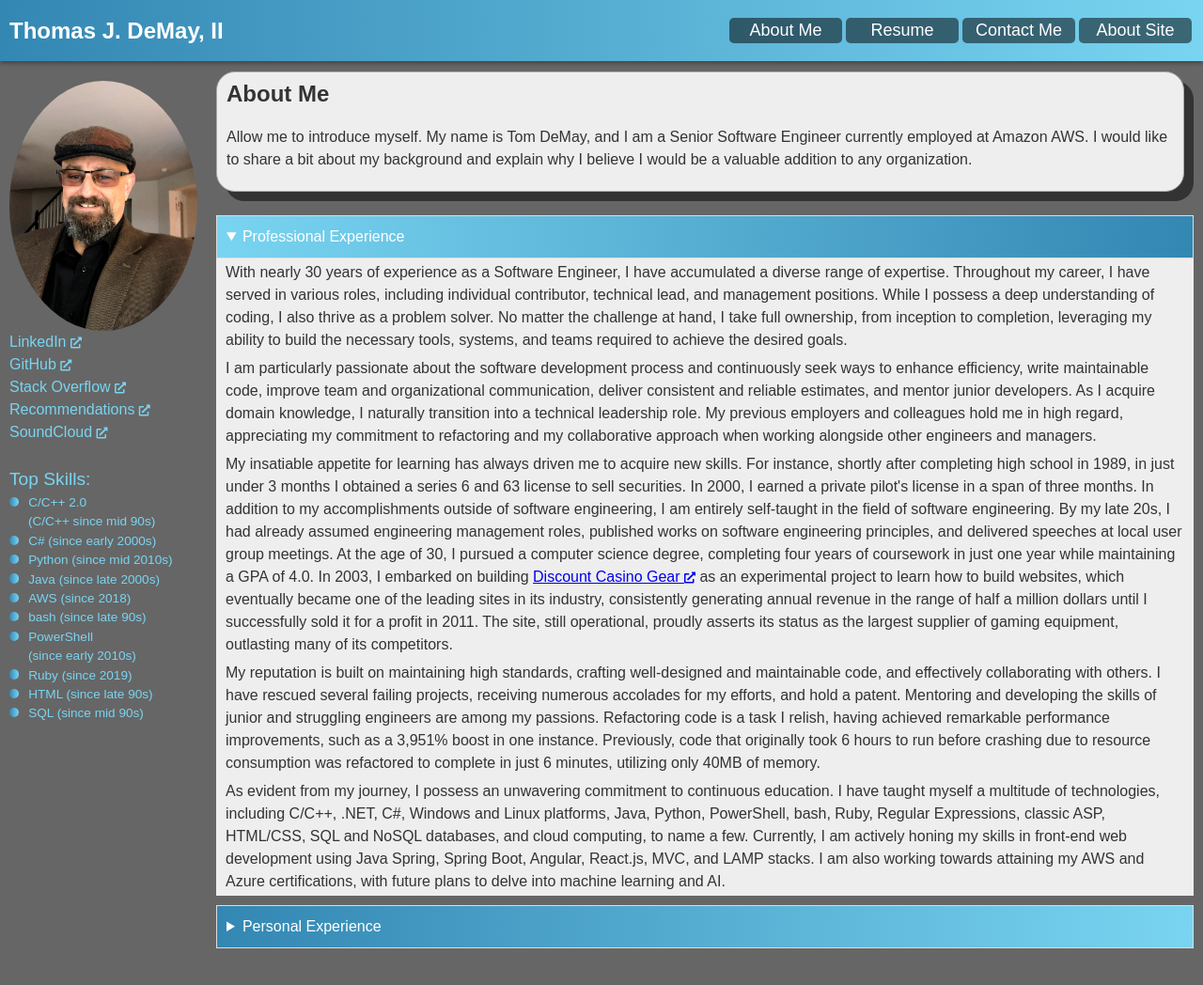
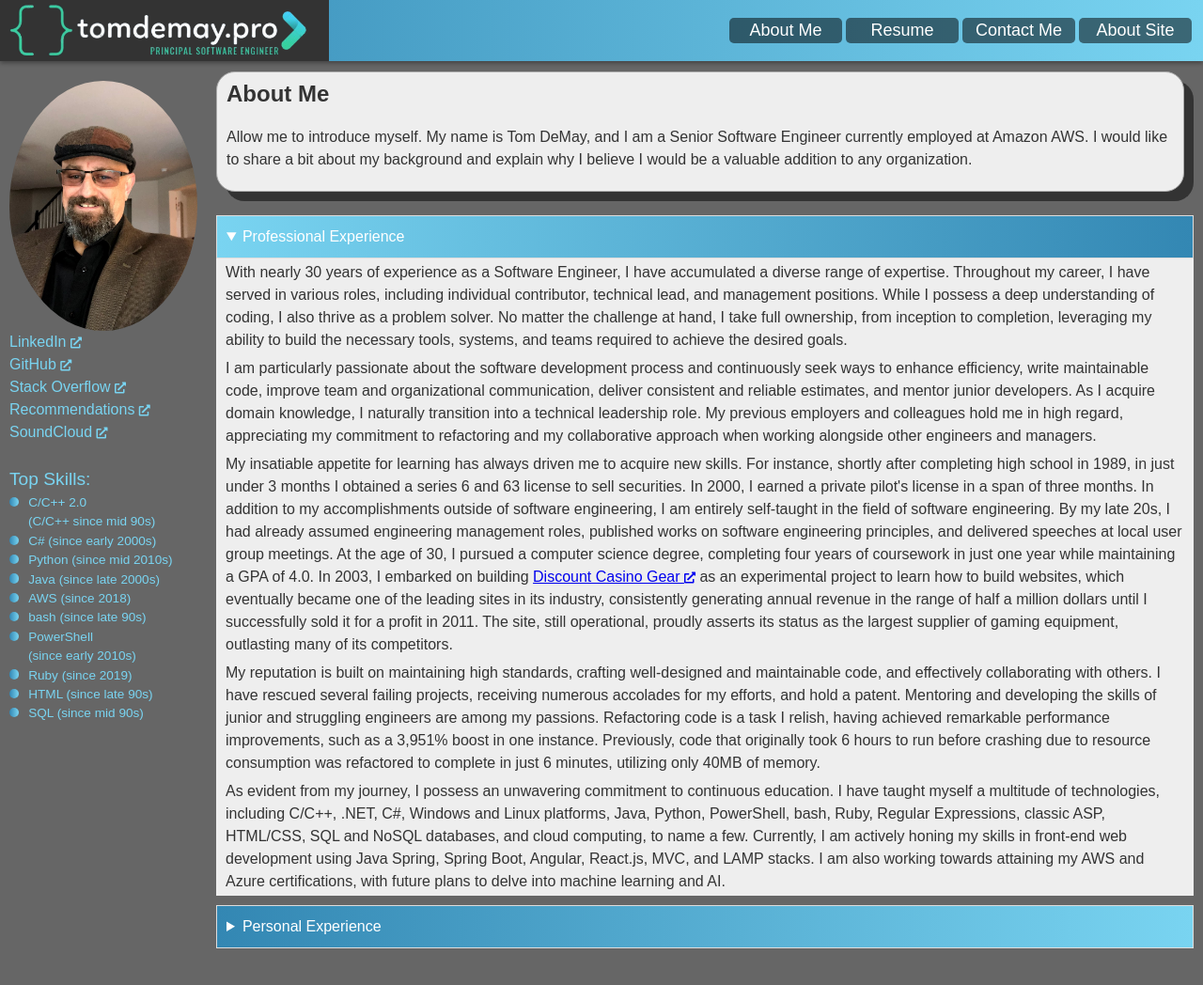
Before and after one commit to tomdemay/tomdemaypro, a Jekyll site: the page built from index.html, in a window 1280 px wide. Shown: the top 1048 px of the page at 94% size. Built offline with Jekyll 4.4.1, drawn with Linux system fonts in a browser that asks for light colours.

Commit message:
Adding my new logo!!!!

```diff
--- a/_includes/sitelayout/sitenavigation.html
+++ b/_includes/sitelayout/sitenavigation.html
@@ -1,7 +1,15 @@
 <nav>
+  <div class="tomdemaypro-logo">
+    <img
+      src="assets/images/tomdemaypro-darkgrey.png"
+      alt="tomdemaypro"
+      class="tomdemaypro-logo"
+    />
+  </div>
   <div class="logo-full">Thomas J. DeMay, II</div>
   <div class="logo-short">Tom DeMay</div>
-    <input type="checkbox" id="toggle-nav" class="toggle-nav">
+  <div></div>
+  <input type="checkbox" id="toggle-nav" class="toggle-nav" />
   <label for="toggle-nav" class="toggle-nav-label">
     <span class="menu-icon">
       <span class="line"></span>
@@ -15,10 +23,154 @@
     <li><a href="contactme.html">Contact Me</a></li>
     <li><a href="aboutthissite.html">About Site</a></li>
     {% if page.enable_cover_letter %}
-        <li>
-            <input type="checkbox" id="show-cover-letter-checkbox">
+    <li class="cover-letter-menu-item">
+      <input type="checkbox" id="show-cover-letter-checkbox" />
       <a class="show-cover-letter-label-checkbox">Cover Letter</a>
     </li>
     {% endif %}
   </ul>
 </nav>
+
+<style>
+  @media screen and (min-width: {% if page.enable_cover_letter %}985px {% else %} 865px {% endif %}) {
+    /* hello */
+    .tomdemaypro-logo {
+      display: inherit;
+    }
+    .logo-full {
+      display: none;
+    }
+
+    .logo-short {
+      display: none;
+    }
+  }
+
+  @media screen and (max-width: {% if page.enable_cover_letter %}984px {% else %} 864px {% endif %}) {
+    .tomdemaypro-logo {
+      display: none;
+    }
+    .logo-full {
+      display: inherit;
+    }
+
+    .logo-short {
+      display: none;
+    }
+  }
+
+  @media screen and (max-width: {% if page.enable_cover_letter %}885px {% else %} 755px {% endif %}) {
+    .tomdemaypro-logo {
+      display: none;
+    }
+    .logo-full {
+      display: none;
+    }
+
+    .logo-short {
+      display: inherit;
+    }
+  }
+
+  @media screen and (max-width: {% if page.enable_cover_letter %}780px {% else %} 650px {% endif %}) {
+    .tomdemaypro-logo {
+      display: inherit;
+    }
+    .logo-full {
+      display: none;
+    }
+
+    .logo-short {
+      display: none;
+    }
+  }
+
+  @media screen and (max-width: 425px) {
+    .tomdemaypro-logo {
+      display: none;
+    }
+    .logo-full {
+      display: inherit;
+    }
+
+    .logo-short {
+      display: none;
+    }
+  }
+
+  @media screen and (max-width: 300px) {
+    .tomdemaypro-logo {
+      display: none;
+    }
+    .logo-full {
+      display: none;
+    }
+
+    .logo-short {
+      display: inherit;
+    }
+  }
+
+  @media screen and (max-width: 225px) {
+    .tomdemaypro-logo {
+      display: none;
+    }
+    .logo-full {
+      display: none;
+    }
+
+    .logo-short {
+      display: none;
+    }
+  }
+  @media screen and (max-width: {% if page.enable_cover_letter %}780px {% else %} 650px {% endif %}) {
+    .toggle-nav-label {
+      display: flex;
+      align-items: center;
+      justify-content: flex-end;
+      position: relative;
+      cursor: pointer;
+      padding: 10px;
+    }
+
+    .menu-icon {
+      display: block;
+      width: 30px;
+      height: 24px;
+      position: relative;
+      cursor: pointer;
+    }
+
+    .line {
+      display: block;
+      width: 100%;
+      height: 2px;
+      background-color: #fff;
+      margin-bottom: 4px;
+      transition: background-color 0.3s ease;
+    }
+
+    .toggle-nav:checked ~ .navigation {
+      display: flex;
+      flex-direction: column;
+      align-items: center;
+      width: 100%;
+    }
+
+    .navigation {
+      display: none;
+      padding: 10px;
+      background-color: rgba(0, 0, 0, 0.6);
+      border-radius: 5px;
+      position: absolute;
+      top: 100%;
+      right: 0;
+      left: 0;
+      z-index: 2;
+    }
+
+    .navigation li {
+      margin: 10px 0;
+    }
+  }
+</style>
--- a/_sass/screen.scss
+++ b/_sass/screen.scss
@@ -6,9 +6,8 @@
 /* hide elements in mobile view */
 .headercontent,
 .left-pane > .links,
-.cover-letter
-{
-    display: none
+.cover-letter {
+  display: none;
 }
 
 /* Reset styles */
@@ -40,7 +39,11 @@
   width: 100%;
   z-index: 100;
   margin: 0;
-    background-image: linear-gradient(to right, var(--primary-color), var(--secondary-color));
+  background-image: linear-gradient(
+    to right,
+    var(--primary-color),
+    var(--secondary-color)
+  );
   box-shadow: 0 2px 5px rgba(0, 0, 0, 0.2);
 }
 
@@ -49,7 +52,7 @@
   display: flex;
   justify-content: space-between;
   align-items: center;
-    padding: 0 10px;
+  padding: 0 10px 0 0;
   box-shadow: 0 2px 5px rgba(0, 0, 0, 0.2);
   z-index: 1;
   margin: 0px;
@@ -59,7 +62,7 @@
 
 .code-snippet {
   padding: 10px;
-    font-family: 'Courier New', monospace;
+  font-family: "Courier New", monospace;
   font-size: 14px;
 }
 
@@ -90,17 +93,37 @@
   list-style-position: outside;
 }
 
-.logo-full {
-    font-size: 24px;
-    color: #fff;
-    font-weight: bold;
+.tomdemaypro-logo {
+  display: none;
 }
 
-.logo-short {
+div.tomdemaypro-logo {
+  height: 65px;
+  overflow: hidden;
+  width: 350px;
+  margin: 0;
+}
+
+img.tomdemaypro-logo {
+  margin: 0;
+  height: 100%;
+  transform: translateX(75px) translateY(3px) scale(2.4);
+  transform-origin: center;
+}
+
+.logo-full {
   display: none;
   font-size: 24px;
   color: #fff;
   font-weight: bold;
+  padding-left: 10px;
+}
+
+.logo-short {
+  font-size: 24px;
+  color: #fff;
+  font-weight: bold;
+  padding-left: 10px;
 }
 
 .navigation {
@@ -137,7 +160,8 @@
   transition: background-color 0.3s ease;
 }
 
-.navigation a, .show-cover-letter-label-checkbox {
+.navigation a,
+.show-cover-letter-label-checkbox {
   color: #fff;
   text-decoration: none;
   font-size: 18px;
@@ -154,7 +178,6 @@
 .navigation li:active {
   background-color: rgba(0, 0, 0, 0.5);
 }
-
 
 .show-cover-letter-label-checkbox {
   display: inline;
@@ -179,7 +202,7 @@
 }
 
 .cover-letter-content {
-    padding: 0 20px 20px 20px ;
+  padding: 0 20px 20px 20px;
   background-color: #eee;
   box-shadow: 10px 10px rgba(0, 0, 0, 0.5);
   border: 1px solid #aaaaaa;
@@ -218,8 +241,6 @@
   }
 }
 
-
-
 details {
   margin: 10px 0 10px 0;
 }
@@ -231,7 +252,11 @@
   position: relative;
   border: 1px solid #ddd;
   transition: background-color 3s, color 3s;
-    background-image: linear-gradient(to right, var(--primary-color), var(--secondary-color));
+  background-image: linear-gradient(
+    to right,
+    var(--primary-color),
+    var(--secondary-color)
+  );
   color: white;
   margin: 0;
   padding: 10px;
@@ -249,7 +274,11 @@
 }
 
 summary:hover {
-    background-image: linear-gradient(to right, var(--secondary-color), var(--primary-color));
+  background-image: linear-gradient(
+    to right,
+    var(--secondary-color),
+    var(--primary-color)
+  );
   color: #666;
 }
 
@@ -267,11 +296,19 @@
 }
 
 details[open] summary {
-    background-image: linear-gradient(to right, var(--secondary-color), var(--primary-color));
+  background-image: linear-gradient(
+    to right,
+    var(--secondary-color),
+    var(--primary-color)
+  );
 }
 
-details[open] details:not([open])>summary {
-    background-image: linear-gradient(to right, var(--primary-color), var(--secondary-color));
+details[open] details:not([open]) > summary {
+  background-image: linear-gradient(
+    to right,
+    var(--primary-color),
+    var(--secondary-color)
+  );
 }
 
 details > div,
@@ -292,7 +329,7 @@
 }
 
 details > p {
-    padding: 3px 10px 3px 10px ;
+  padding: 3px 10px 3px 10px;
 }
 
 details > div {
@@ -324,22 +361,22 @@
   align-items: center;
 }
 
-footer>.table {
+footer > .table {
   display: grid;
   grid-template-columns: auto auto;
   gap: 0 10px;
 }
 
-footer>.table>.cell {
+footer > .table > .cell {
   padding: 0;
   margin: 0;
 }
 
-footer>.table>.column-one {
+footer > .table > .column-one {
   text-align: right;
 }
 
-footer>.table>.column-two {
+footer > .table > .column-two {
   text-align: left;
 }
 
@@ -362,8 +399,8 @@
   list-style-position: outside;
 }
 
-.skills-list>li,
-.hobbies-list>li {
+.skills-list > li,
+.hobbies-list > li {
   display: flex;
   align-items: center;
   padding-left: 1em;
@@ -376,19 +413,23 @@
   display: none;
 }
 
-.skills-list>li:hover {
+.skills-list > li:hover {
   font-weight: bolder;
 }
 
-.skills-list>li:before,
-.hobbies-list>li:before {
+.skills-list > li:before,
+.hobbies-list > li:before {
   position: absolute;
-    content: '';
+  content: "";
   top: 0.25em;
   left: 0;
   width: 0.75em;
   height: 0.75em;
-    background-image: linear-gradient(to right, var(--primary-color), var(--secondary-color));
+  background-image: linear-gradient(
+    to right,
+    var(--primary-color),
+    var(--secondary-color)
+  );
   border-radius: 50%;
   margin-right: 0.5em;
 }
@@ -399,7 +440,6 @@
   grid-gap: 20px;
   margin: 10px 10px 10px 0;
 }
-
 
 @media (min-width: 901px) {
   .projects-list {
@@ -431,7 +471,7 @@
   }
 }
 
-.projects-list>li {
+.projects-list > li {
   background-color: #ddd;
   border-radius: 8px;
   padding: 10px;
@@ -440,7 +480,7 @@
   transition: transform 0.2s ease;
 }
 
-.projects-list>li:hover {
+.projects-list > li:hover {
   transform: translateY(-2px);
   background-color: #ccc;
   box-shadow: 0 8px 24px rgba(0, 0, 0, 1);
@@ -567,10 +607,14 @@
 
   .left-pane ul li::before {
     display: inline-flex;
-        content: '';
+    content: "";
     width: 0.75em;
     height: 0.75em;
-        background-image: linear-gradient(to right, var(--primary-color), var(--secondary-color));
+    background-image: linear-gradient(
+      to right,
+      var(--primary-color),
+      var(--secondary-color)
+    );
     border-radius: 50%;
     margin-right: 10px;
   }
@@ -581,7 +625,7 @@
 
   .left-pane ul a {
     text-decoration: none;
-        color: var(--secondary-color)
+    color: var(--secondary-color);
   }
 
   .left-pane ul li {
@@ -608,82 +652,3 @@
     display: none;
   }
 }
-
-@media screen and (max-width: 875px) {
-    .logo-full {
-        display: none;
-    }
-
-    .logo-short {
-        display: initial;
-    }
-}
-
-@media screen and (max-width: 775px) {
-    .logo-full {
-        display: initial;
-    }
-
-    .logo-short {
-        display: none;
-    }
-
-    .toggle-nav-label {
-        display: flex;
-        align-items: center;
-        justify-content: flex-end;
-        position: relative;
-        cursor: pointer;
-        padding: 10px;
-    }
-
-    .menu-icon {
-        display: block;
-        width: 30px;
-        height: 24px;
-        position: relative;
-        cursor: pointer;
-    }
-
-    .line {
-        display: block;
-        width: 100%;
-        height: 2px;
-        background-color: #fff;
-        margin-bottom: 4px;
-        transition: background-color 0.3s ease;
-    }
-
-    .toggle-nav:checked~.navigation {
-        display: flex;
-        flex-direction: column;
-        align-items: center;
-        width: 100%;
-    }
-
-    .navigation {
-        display: none;
-        padding: 10px;
-        background-color: rgba(0, 0, 0, 0.6);
-        border-radius: 5px;
-        position: absolute;
-        top: 100%;
-        right: 0;
-        left: 0;
-        z-index: 2;
-    }
-
-    .navigation li {
-        margin: 10px 0;
-    }
-}
-
-@media screen and (max-width: 350px) {
-    .logo-full {
-        display: none;
-    }
-
-    .logo-short {
-        display: initial;
-    }
-}
```
Also changed, not shown: assets/images/tomdemaypro-blue.png (added), assets/images/tomdemaypro-darkgrey.png (added), assets/images/tomdemaypro-grey.png (added), assets/images/tomdemaypro-lightblue.png (added). Lines whose indentation alone changed are shown as unchanged.
